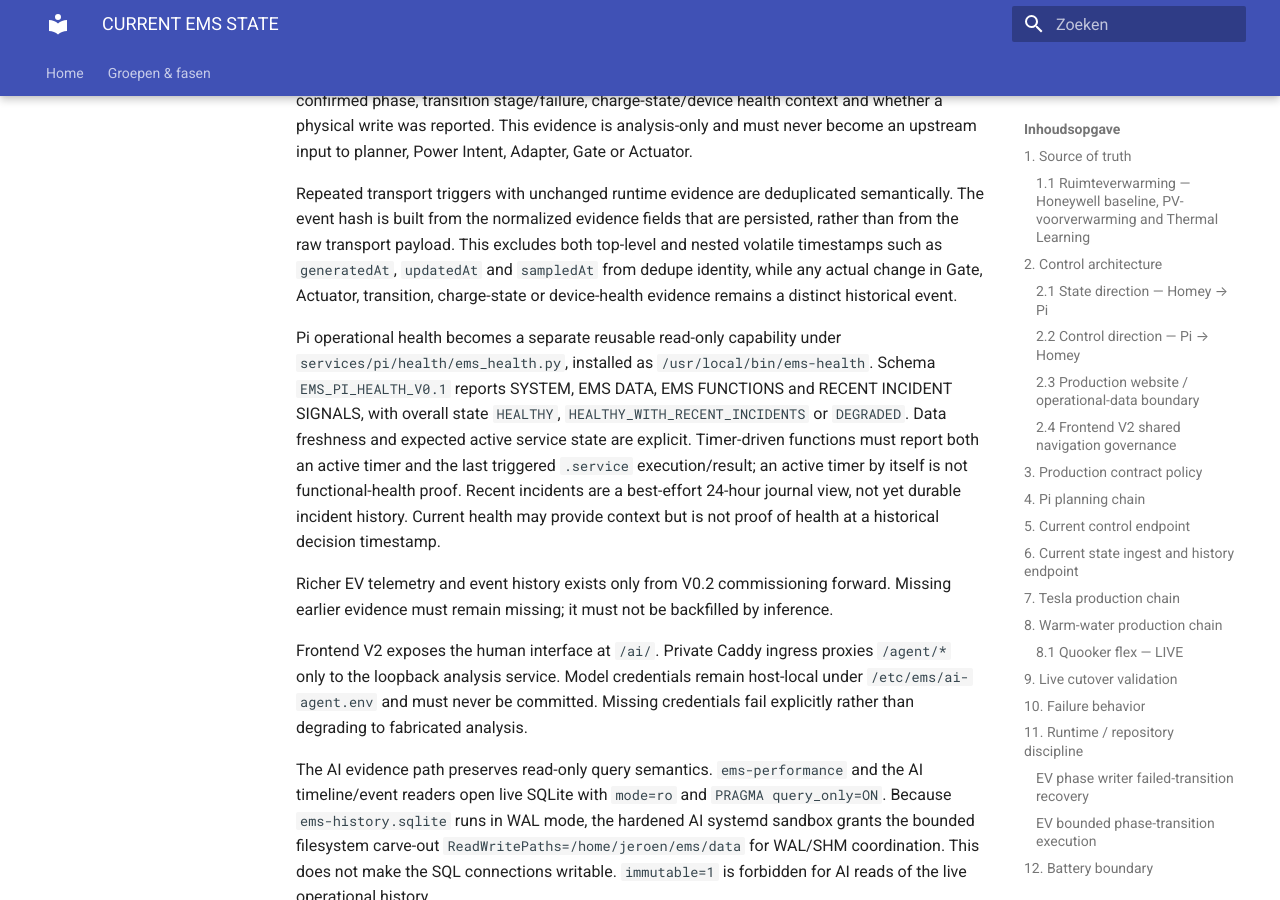
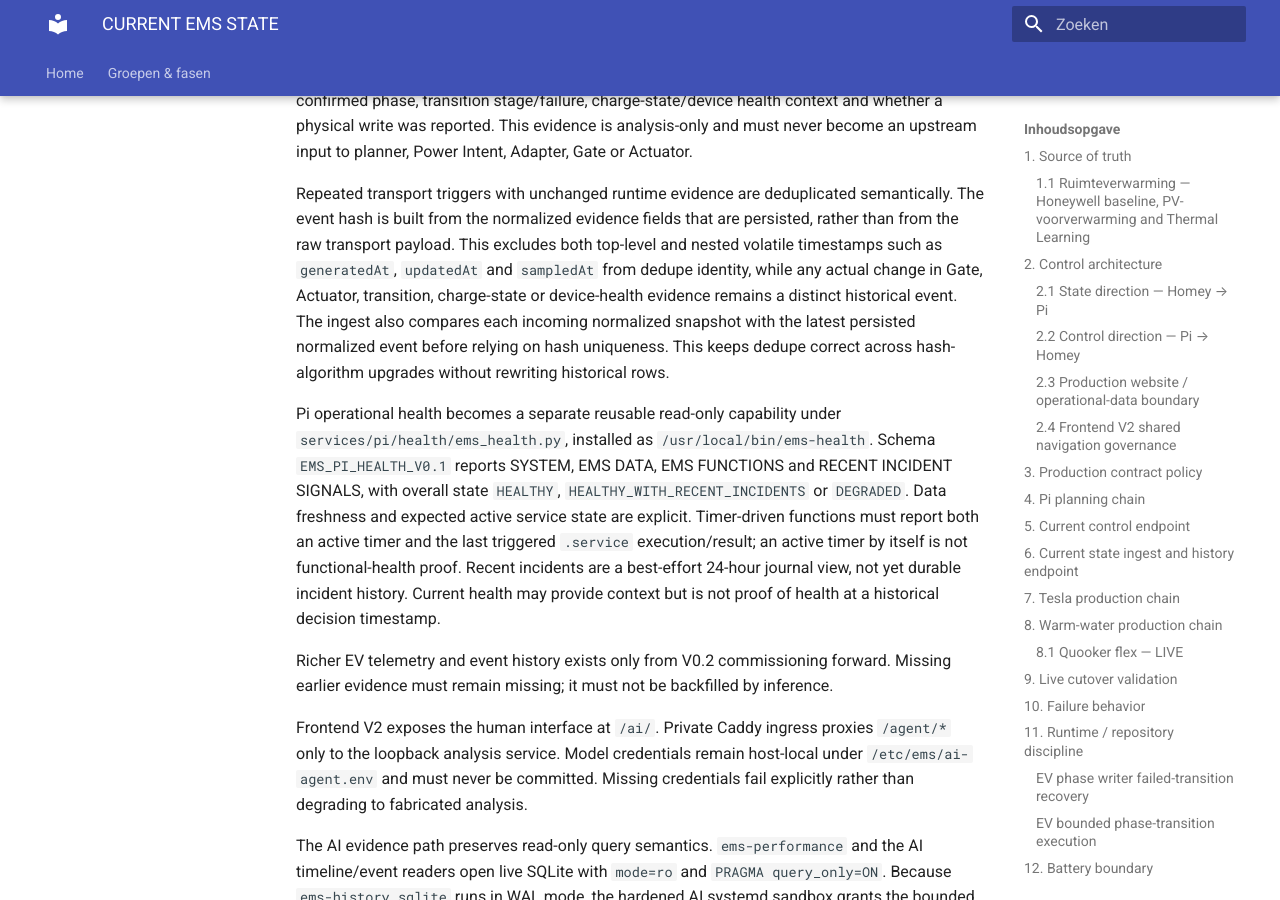
Before and after one commit to OnsKasteeltje/homey-energy-manual, an MkDocs documentation site: the page built from docs/architecture/CURRENT-EMS-STATE.md, in a window 1280 px wide and 900 px high, scrolled down 23307 px. Built offline with MkDocs 1.6.1 and Material for MkDocs 9.7.7, drawn with Linux system fonts in a browser that asks for light colours.

Commit message:
docs(ai): document transition-safe EV dedupe

```diff
--- a/docs/architecture/CURRENT-EMS-STATE.md
+++ b/docs/architecture/CURRENT-EMS-STATE.md
@@ -436,6 +436,9 @@ top-level and nested volatile timestamps such as `generatedAt`, `updatedAt`
 and `sampledAt` from dedupe identity, while any actual change in Gate,
 Actuator, transition, charge-state or device-health evidence remains a distinct
 historical event.
+ The ingest also compares each incoming normalized snapshot with the
+latest persisted normalized event before relying on hash uniqueness. This keeps
+dedupe correct across hash-algorithm upgrades without rewriting historical rows.
 
 Pi operational health becomes a separate reusable read-only capability under
 `services/pi/health/ems_health.py`, installed as `/usr/local/bin/ems-health`.
```
